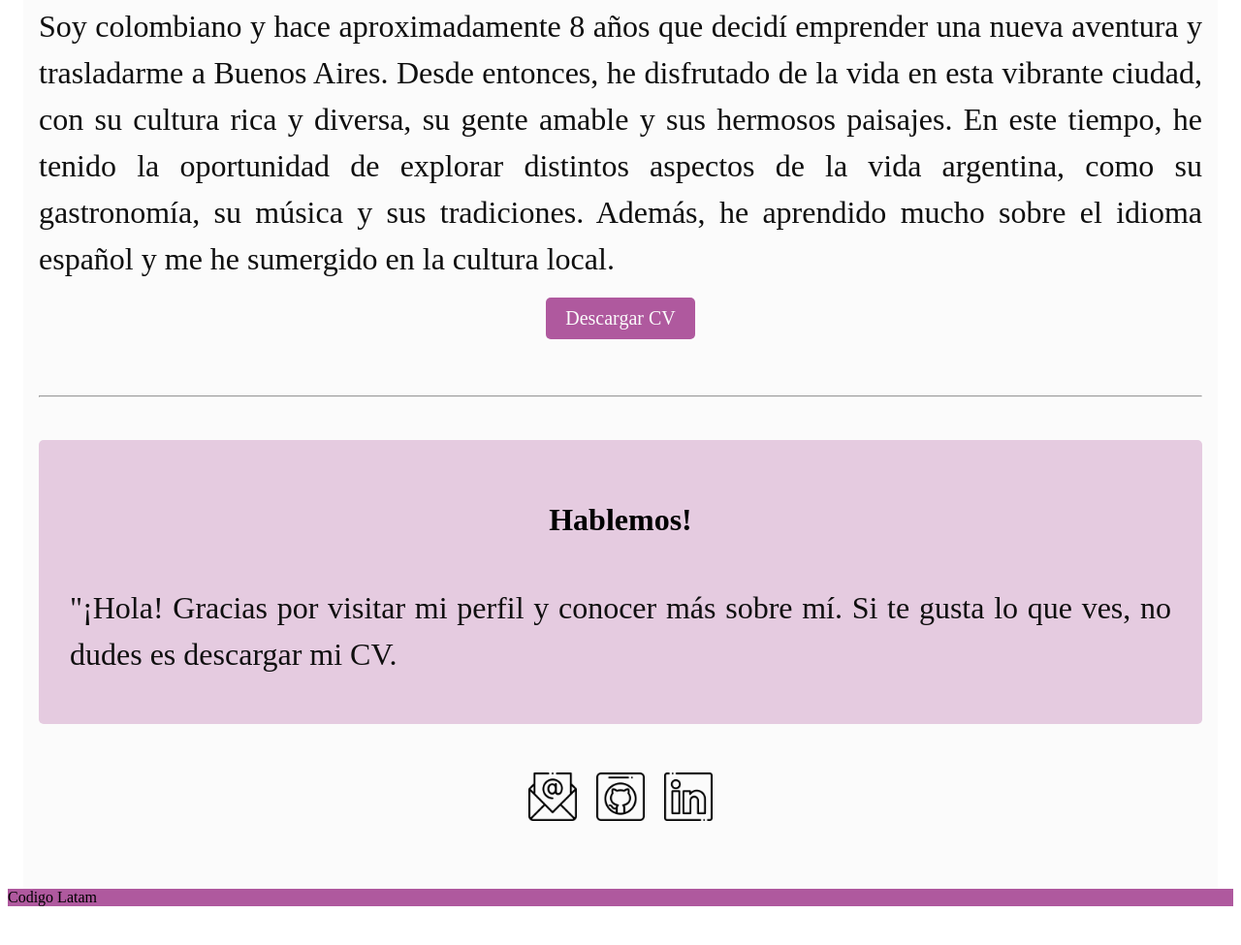
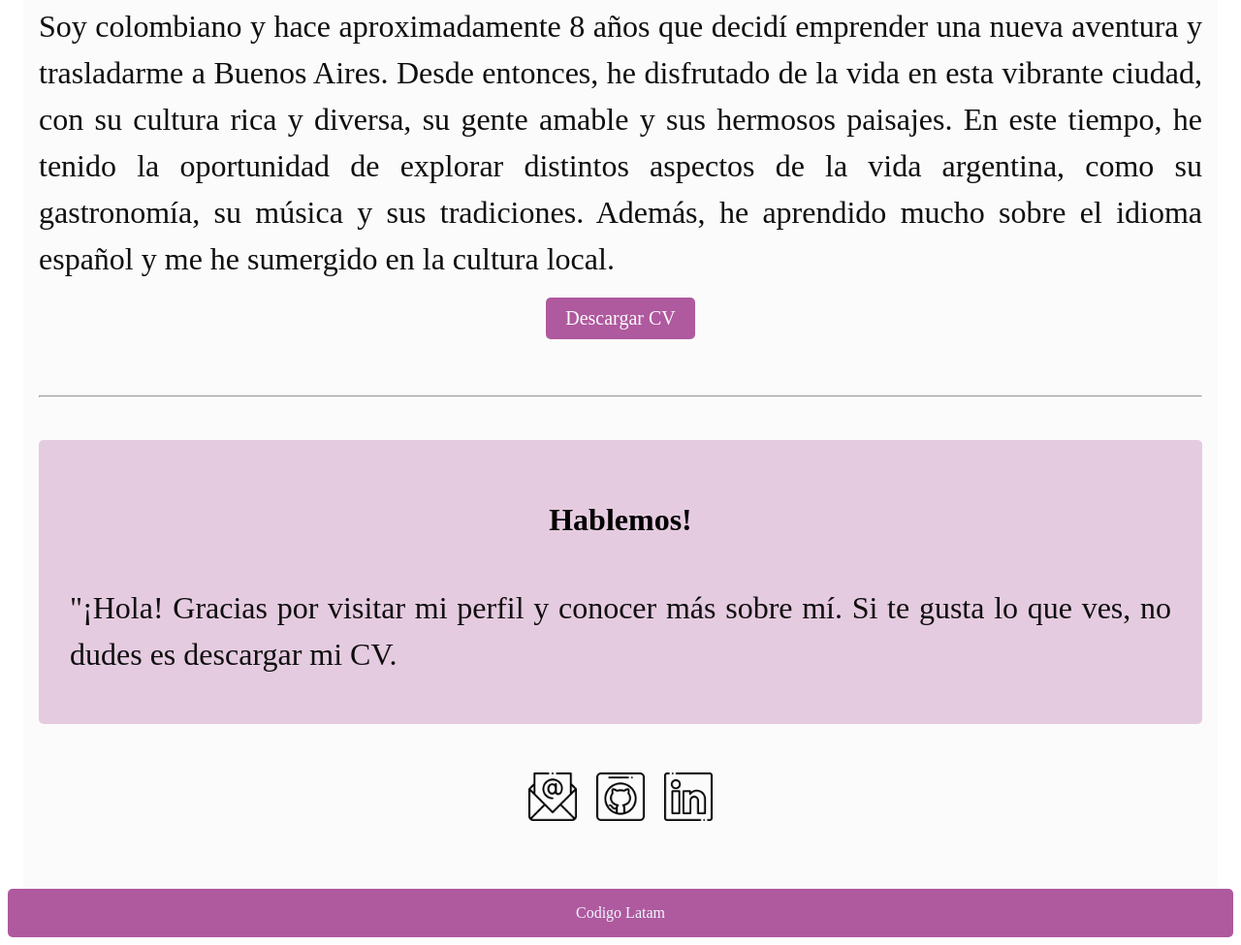
Before and after one commit to owakester/proycodlatam, a plain HTML site: page index.html in a window 1280 px wide. Shown: the part 678-1653 px from the top of the page at 97% size. Before the commit the page ends 1621 px from the top, so only its background shows below. Drawn offline with Linux system fonts and the light colour scheme.

Commit message:
cambios css

```diff
--- a/css/styles.css
+++ b/css/styles.css
@@ -65,6 +65,8 @@ p {
 
 footer {
   background-color: #af599e;
+  text-align: center;
+    color: aliceblue;
 }
 
 #button {
@@ -124,6 +126,17 @@ main {
   height: 50px;
   width: 50px;
 }
+
+footer {
+    background-color: #af599e;
+    border-radius: 5px;
+    height: 50px;
+    text-align: center;
+    color: aliceblue;
+    display: flex;
+    justify-content: center;
+    align-items: center;
+  }
 
 /* Establecer márgenes y rellenos específicos para dispositivos móviles */
 @media only screen and (max-width: 600px) {
```
